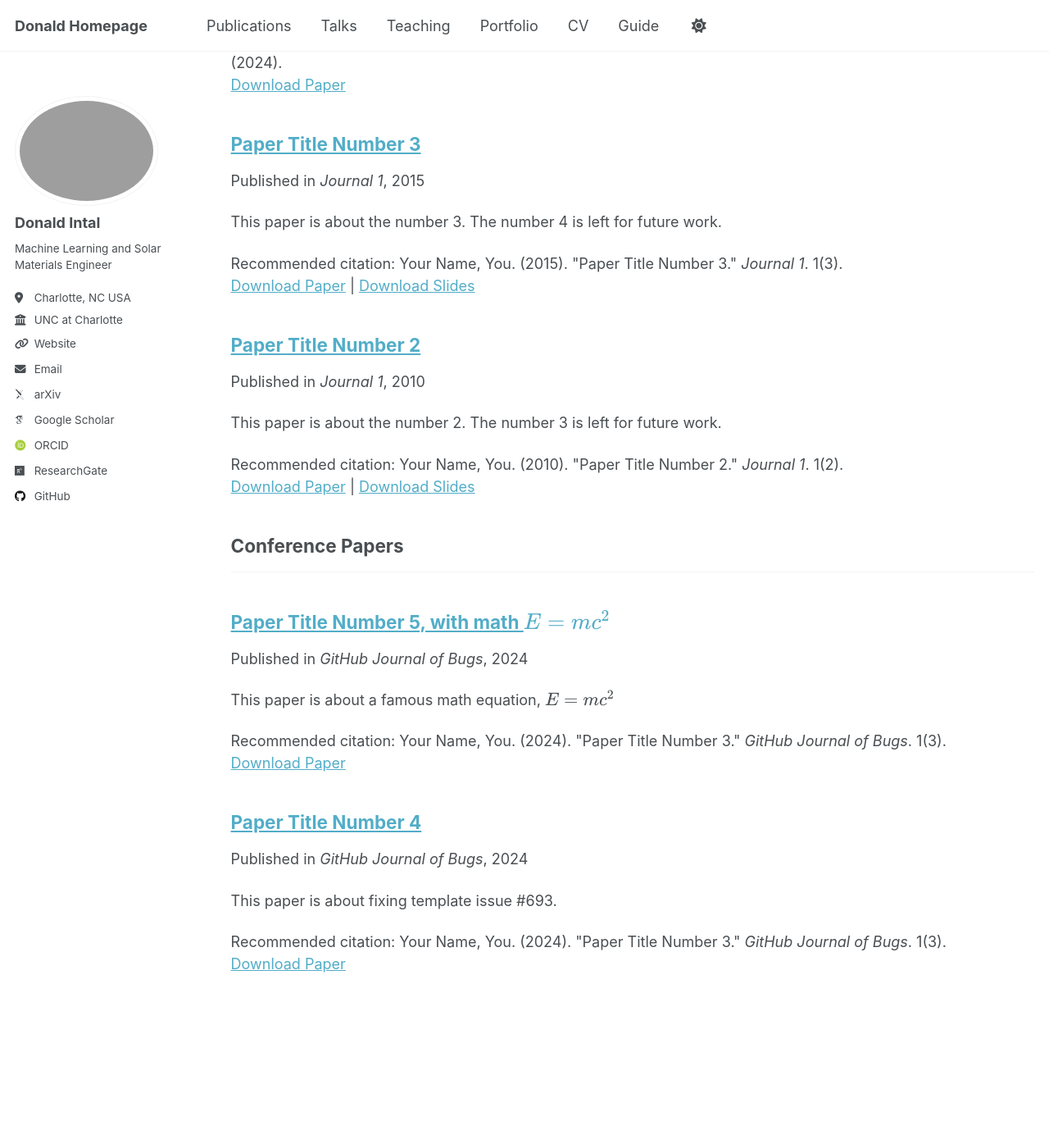
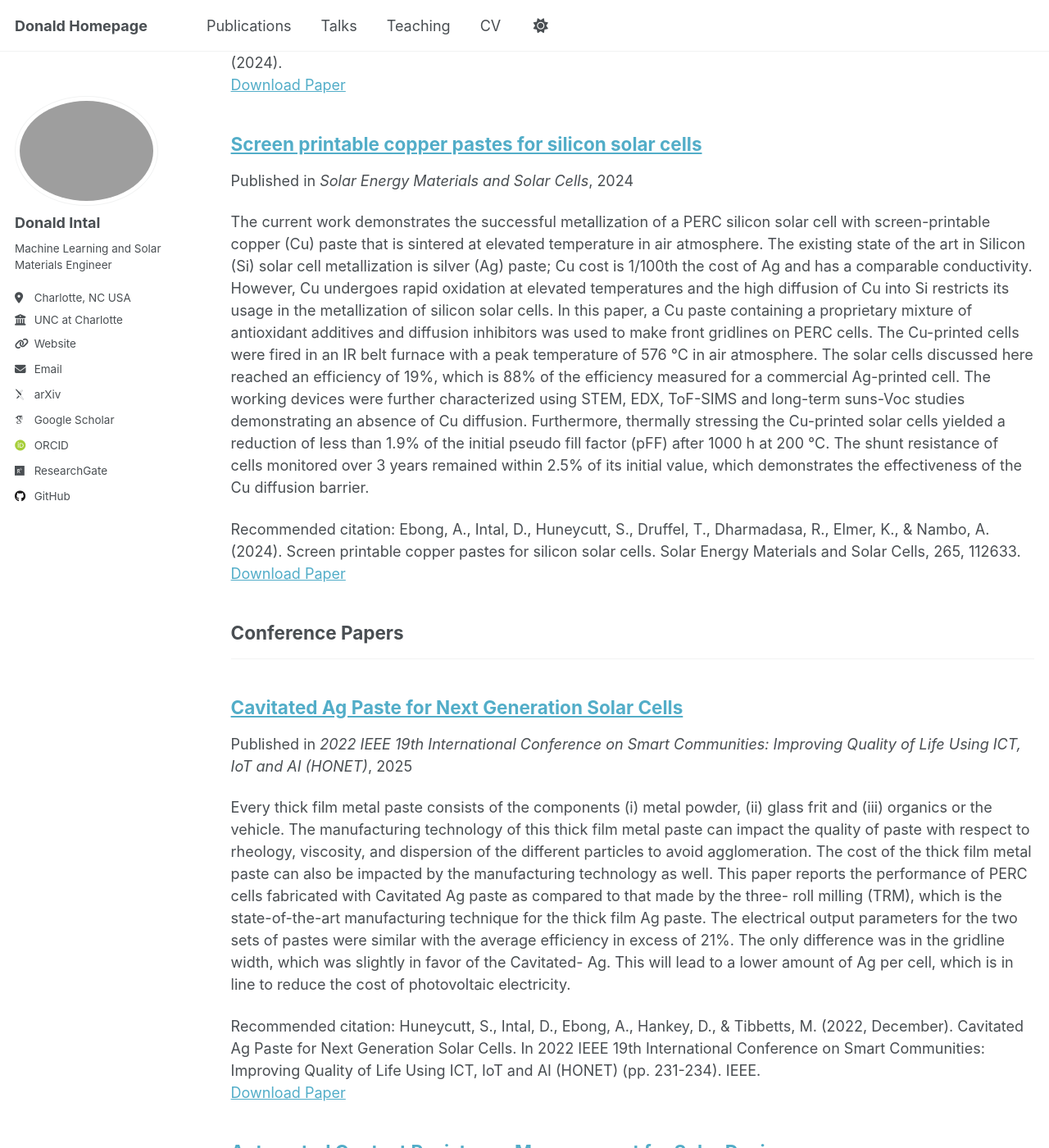
Before and after one commit to dintalframe/dintalframe.github.io, a Jekyll site: the page built from _pages/publications.html, in a window 1280 px wide and 1400 px high, scrolled down 603 px. Shown: the whole window at 82% size. Built offline with Jekyll 4.4.1, drawn with Linux system fonts in a browser that asks for light colours; some web fonts are replaced; a script that is not in the unit is left out; some of the changed text lies outside the part shown.

Commit message:
publication

```diff
--- a/_publications/2010-10-01-paper-title-number-2.md
+++ /dev/null
@@ -1,14 +0,0 @@
----
-title: "Paper Title Number 2"
-collection: publications
-category: manuscripts
-permalink: /publication/2010-10-01-paper-title-number-2
-excerpt: 'This paper is about the number 2. The number 3 is left for future work.'
-date: 2010-10-01
-venue: 'Journal 1'
-slidesurl: 'http://academicpages.github.io/files/slides2.pdf'
-paperurl: 'http://academicpages.github.io/files/paper2.pdf'
-citation: 'Your Name, You. (2010). &quot;Paper Title Number 2.&quot; <i>Journal 1</i>. 1(2).'
----
-
-The contents above will be part of a list of publications, if the user clicks the link for the publication than the contents of section will be rendered as a full page, allowing you to provide more information about the paper for the reader. When publications are displayed as a single page, the contents of the above "citation" field will automatically be included below this section in a smaller font.
--- a/_publications/2015-10-01-paper-title-number-3.md
+++ /dev/null
@@ -1,14 +0,0 @@
----
-title: "Paper Title Number 3"
-collection: publications
-category: manuscripts
-permalink: /publication/2015-10-01-paper-title-number-3
-excerpt: 'This paper is about the number 3. The number 4 is left for future work.'
-date: 2015-10-01
-venue: 'Journal 1'
-slidesurl: 'http://academicpages.github.io/files/slides3.pdf'
-paperurl: 'http://academicpages.github.io/files/paper3.pdf'
-citation: 'Your Name, You. (2015). &quot;Paper Title Number 3.&quot; <i>Journal 1</i>. 1(3).'
----
-
-The contents above will be part of a list of publications, if the user clicks the link for the publication than the contents of section will be rendered as a full page, allowing you to provide more information about the paper for the reader. When publications are displayed as a single page, the contents of the above "citation" field will automatically be included below this section in a smaller font.
--- a/_publications/2025-06-08-paper-title-number-5.md
+++ /dev/null
@@ -1,13 +0,0 @@
----
-title: "Paper Title Number 5, with math $$E=mc^2$$"
-collection: publications
-category: conferences
-permalink: /publication/2024-02-17-paper-title-number-4
-excerpt: 'This paper is about a famous math equation, $$E=mc^2$$'
-date: 2024-02-17
-venue: 'GitHub Journal of Bugs'
-paperurl: 'http://academicpages.github.io/files/paper3.pdf'
-citation: 'Your Name, You. (2024). &quot;Paper Title Number 3.&quot; <i>GitHub Journal of Bugs</i>. 1(3).'
----
-
-Using [MathJax](https://www.mathjax.org/) in the description is supported - $$E=mc^2$$ - however, the use must be mindful that the default delimiters are `$$...$$` and `\\[...\\]` which differs from the `$...$` that is typically expected.
--- /dev/null
+++ b/_publications/AutomatedCR.md
@@ -0,0 +1,13 @@
+---
+title: "Automated Contact Resistance Measurement for Solar Devices"
+collection: publications
+category: conferences
+permalink: /publication/AutomatedCR
+excerpt: 'Reliable contact resistance measurement is crucial for optimizing photovoltaic device performance. The Transmission Line Method (TLM), a four-point probe method, is often used to execute it. However, there is always some variations in the results arising from the placements of the probes by different operators. For consistent results independent of an operator, an automated measurement system integrating microcontroller-driven actuators, diagnostic tools, and a graphical interface was developed. The automated system also reduces the measurement time from 20 minutes to 3 minutes in addition reasonable repeatability mean deviations. The preliminary validated results showed accuracy discrepancies with the manual measurements which is attributed to nonuniform emitter doping, probe pressure inconsistencies, and surface irregularities. Proposed enhancements, including adaptive probes and real-time alignment feedback, aim to improve accuracy and extend applicability to advanced technologies like thin-film and heterojunction devices. This system provides a robust platform for high-throughput photovoltaic online testing and innovation in device evaluation.'
+date: 2025-03-22
+venue: 'IEEE SoutheastCon 2025'
+paperurl: 'https://doi.org/10.1109/SoutheastCon56624.2025.10971520'
+citation: 'Intal, Donald, et al. "Automated Contact Resistance Measurement for Solar Devices." SoutheastCon 2025. IEEE, 2025.'
+---
+
+Reliable contact resistance measurement is crucial for optimizing photovoltaic device performance. The Transmission Line Method (TLM), a four-point probe method, is often used to execute it. However, there is always some variations in the results arising from the placements of the probes by different operators. For consistent results independent of an operator, an automated measurement system integrating microcontroller-driven actuators, diagnostic tools, and a graphical interface was developed. The automated system also reduces the measurement time from 20 minutes to 3 minutes in addition reasonable repeatability mean deviations. The preliminary validated results showed accuracy discrepancies with the manual measurements which is attributed to nonuniform emitter doping, probe pressure inconsistencies, and surface irregularities. Proposed enhancements, including adaptive probes and real-time alignment feedback, aim to improve accuracy and extend applicability to advanced technologies like thin-film and heterojunction devices. This system provides a robust platform for high-throughput photovoltaic online testing and innovation in device evaluation.
--- /dev/null
+++ b/_publications/CNCAg.md
@@ -0,0 +1,13 @@
+---
+title: "The Investigation of the Addition of Surface-engineered Carbon Nanotubes to Ag Thick Film Paste to Improve the Solar Cell Front Gridline Durability"
+collection: publications
+category: conferences
+permalink: /publication/CNCAg
+excerpt: 'Extending the lifetime of solar cells in a module is one way of reducing the cost of solar electricity. This could be done by incorporating surface-engineered carbon nanotubes (SE-CNTs) into a commercial Ag paste for the front gridlines of a solar cell. This work shows the preliminary results of two sets of samples with and without the SE-CNTs, which confirm that there is no detrimental effect electrically to the cells when SE-CNTs are incorporated. The average efficiency of G1-CZ PERC cells with the SE-CNT incorporated Ag paste was the same to the counterpart commercial paste at~22.3%. This is very promising as the durability of the gridlines is increased; enabling the cells to produce electricity at >80% of its initial capacity for at least 30 years. Thus, by increasing the malleability of the front gridlines to withstand the stress and strain resulting from large temperature gradients, good adhesion to both the Si bulk and ribbon interconnects coupled with high efficiency would make this a dream come true for the PV industry.'
+date: 2024-06-09
+venue: '2024 IEEE 52nd Photovoltaic Specialist Conference (PVSC)'
+paperurl: 'https://doi.org/10.1109/PVSC57443.2024.10749220'
+citation: 'Huneycutt, S., Ebong, A., Intal, D., Chavez, A., Jeffries, A., & Han, S. M. (2024, June). The Investigation of the Addition of Surface-engineered Carbon Nanotubes to Ag Thick Film Paste to Improve the Solar Cell Front Gridline Durability. In 2024 IEEE 52nd Photovoltaic Specialist Conference (PVSC) (pp. 1496-1498). IEEE.'
+---
+
+Extending the lifetime of solar cells in a module is one way of reducing the cost of solar electricity. This could be done by incorporating surface-engineered carbon nanotubes (SE-CNTs) into a commercial Ag paste for the front gridlines of a solar cell. This work shows the preliminary results of two sets of samples with and without the SE-CNTs, which confirm that there is no detrimental effect electrically to the cells when SE-CNTs are incorporated. The average efficiency of G1-CZ PERC cells with the SE-CNT incorporated Ag paste was the same to the counterpart commercial paste at~22.3%. This is very promising as the durability of the gridlines is increased; enabling the cells to produce electricity at >80% of its initial capacity for at least 30 years. Thus, by increasing the malleability of the front gridlines to withstand the stress and strain resulting from large temperature gradients, good adhesion to both the Si bulk and ribbon interconnects coupled with high efficiency would make this a dream come true for the PV industry.
--- /dev/null
+++ b/_publications/CavAgConf2022.md
@@ -0,0 +1,13 @@
+---
+title: "Cavitated Ag Paste for Next Generation Solar Cells"
+collection: publications
+category: conferences
+permalink: /publication/CavAgConf2022
+excerpt: 'Every thick film metal paste consists of the components (i) metal powder, (ii) glass frit and (iii) organics or the vehicle. The manufacturing technology of this thick film metal paste can impact the quality of paste with respect to rheology, viscosity, and dispersion of the different particles to avoid agglomeration. The cost of the thick film metal paste can also be impacted by the manufacturing technology as well. This paper reports the performance of PERC cells fabricated with Cavitated Ag paste as compared to that made by the three- roll milling (TRM), which is the state-of-the-art manufacturing technique for the thick film Ag paste. The electrical output parameters for the two sets of pastes were similar with the average efficiency in excess of 21%. The only difference was in the gridline width, which was slightly in favor of the Cavitated- Ag. This will lead to a lower amount of Ag per cell, which is in line to reduce the cost of photovoltaic electricity.'
+date: 2025-03-22
+venue: '2022 IEEE 19th International Conference on Smart Communities: Improving Quality of Life Using ICT, IoT and AI (HONET)'
+paperurl: 'https://doi.org/10.1109/SoutheastCon56624.2025.10971520'
+citation: 'Huneycutt, S., Intal, D., Ebong, A., Hankey, D., & Tibbetts, M. (2022, December). Cavitated Ag Paste for Next Generation Solar Cells. In 2022 IEEE 19th International Conference on Smart Communities: Improving Quality of Life Using ICT, IoT and AI (HONET) (pp. 231-234). IEEE.'
+---
+
+Every thick film metal paste consists of the components (i) metal powder, (ii) glass frit and (iii) organics or the vehicle. The manufacturing technology of this thick film metal paste can impact the quality of paste with respect to rheology, viscosity, and dispersion of the different particles to avoid agglomeration. The cost of the thick film metal paste can also be impacted by the manufacturing technology as well. This paper reports the performance of PERC cells fabricated with Cavitated Ag paste as compared to that made by the three- roll milling (TRM), which is the state-of-the-art manufacturing technique for the thick film Ag paste. The electrical output parameters for the two sets of pastes were similar with the average efficiency in excess of 21%. The only difference was in the gridline width, which was slightly in favor of the Cavitated- Ag. This will lead to a lower amount of Ag per cell, which is in line to reduce the cost of photovoltaic electricity.
--- /dev/null
+++ b/_publications/Prospect2023.md
@@ -0,0 +1,13 @@
+---
+title: "The Prospect of Cost Reduction in the Metallization of Crystalline Silicon Solar Cells by Alternative Metal Contacts-Ag Coated Cu Paste"
+collection: publications
+category: conferences
+permalink: /publication/Prospect2023
+excerpt: 'This paper reports on the progress for contacting PERC structures with atmospheric Ag-coated Cu (Ag-c-Cu) screen-printable paste. The preliminary efficiency of >19% on the commercial size silicon wafers is very encouraging, in particular because the cells were sintered at the same peak temperature as the standard Ag paste. The cell efficiency was controlled by the low fill factor of 73.6% due to high series resistance (Rs) of 1.59 Ωcm−2 The high Rs was due to poor printing resulting from non-optimized rheology and viscosity of the Ag-c-Cu. Because this paste was made through the cavitation method instead of the three-roll-milling, the finger widths are very narrow, which would further reduce the metal foot print and cost. This is good news for the concern about Cu diffusion into silicon at high temperature as the Jo2 for this cell and others remain in the 10−9 A/cm2 suggesting the junction is not compromised.'
+date: 2023-12-04
+venue: '2023 IEEE 20th International Conference on Smart Communities: Improving Quality of Life using AI, Robotics and IoT (HONET)'
+paperurl: 'https://doi.org/10.1109/HONET59747.2023.10375015'
+citation: 'Ebong, A., Intal, D., Huneycutt, S., Imhof, H., Stephenson, R., Hankey, D., & Tibbets, M. (2023, December). The Prospect of Cost Reduction in the Metallization of Crystalline Silicon Solar Cells by Alternative Metal Contacts-Ag Coated Cu Paste. In 2023 IEEE 20th International Conference on Smart Communities: Improving Quality of Life using AI, Robotics and IoT (HONET) (pp. 101-104). IEEE.'
+---
+
+This paper reports on the progress for contacting PERC structures with atmospheric Ag-coated Cu (Ag-c-Cu) screen-printable paste. The preliminary efficiency of >19% on the commercial size silicon wafers is very encouraging, in particular because the cells were sintered at the same peak temperature as the standard Ag paste. The cell efficiency was controlled by the low fill factor of 73.6% due to high series resistance (Rs) of 1.59 Ωcm−2 The high Rs was due to poor printing resulting from non-optimized rheology and viscosity of the Ag-c-Cu. Because this paste was made through the cavitation method instead of the three-roll-milling, the finger widths are very narrow, which would further reduce the metal foot print and cost. This is good news for the concern about Cu diffusion into silicon at high temperature as the Jo2 for this cell and others remain in the 10−9 A/cm2 suggesting the junction is not compromised.
--- /dev/null
+++ b/_publications/ThinFilmConf.md
@@ -0,0 +1,13 @@
+---
+title: "Thin-Film Solar Photovoltaics: Trends and Future Directions"
+collection: publications
+category: conferences
+permalink: /publication/ThinFilmConf
+excerpt: 'Thin-film solar cell can be cost-effective because of minimal material usage, flexibility, and potential high efficiency. The traditional thin-film solar technologies include amorphous silicon (a-Si), cadmium telluride (CdTe), and copper indium gallium selenide (CIGS). This paper reviews the traditional thin-film solar technologies at laboratory and commercial scales, their market shares, and the reliability. It also discusses the emerging thin-film technologies, such as perovskite solar cells, copper zinc tin sulfide (CZTS), quantum dot, organic photovoltaics (OPV), and dye-sensitized solar cells (DSSC), in view of their rapid advancements and potential future deployments. While a-Si technology faces low efficiency and light-induced degradation, CdTe and CIGS continue to demonstrate strong potential in module efficiency. The future direction of thin-film solar technologies, in particular, applications which relies on longevity, reliability, consumer confidence, and increased investment is also explored.'
+date: 2024-12-03
+venue: '2024 IEEE 21st International Conference on Smart Communities: Improving Quality of Life using AI, Robotics and IoT (HONET)'
+paperurl: 'https://doi.org/10.1109/HONET63146.2024.10822947'
+citation: 'Intal, Donald, and Abasifreke Ebong. "Thin-Film Solar Photovoltaics: Trends and Future Directions." 2024 IEEE 21st International Conference on Smart Communities: Improving Quality of Life using AI, Robotics and IoT (HONET). IEEE, 2024.'
+---
+
+Thin-film solar cell can be cost-effective because of minimal material usage, flexibility, and potential high efficiency. The traditional thin-film solar technologies include amorphous silicon (a-Si), cadmium telluride (CdTe), and copper indium gallium selenide (CIGS). This paper reviews the traditional thin-film solar technologies at laboratory and commercial scales, their market shares, and the reliability. It also discusses the emerging thin-film technologies, such as perovskite solar cells, copper zinc tin sulfide (CZTS), quantum dot, organic photovoltaics (OPV), and dye-sensitized solar cells (DSSC), in view of their rapid advancements and potential future deployments. While a-Si technology faces low efficiency and light-induced degradation, CdTe and CIGS continue to demonstrate strong potential in module efficiency. The future direction of thin-film solar technologies, in particular, applications which relies on longevity, reliability, consumer confidence, and increased investment is also explored.
--- /dev/null
+++ b/_publications/screenprintableCu.md
@@ -0,0 +1,13 @@
+---
+title: "Screen printable copper pastes for silicon solar cells"
+collection: publications
+category: manuscripts
+permalink: /publication/screenprintableCu
+excerpt: 'The current work demonstrates the successful metallization of a PERC silicon solar cell with screen-printable copper (Cu) paste that is sintered at elevated temperature in air atmosphere. The existing state of the art in Silicon (Si) solar cell metallization is silver (Ag) paste; Cu cost is 1/100th the cost of Ag and has a comparable conductivity. However, Cu undergoes rapid oxidation at elevated temperatures and the high diffusion of Cu into Si restricts its usage in the metallization of silicon solar cells. In this paper, a Cu paste containing a proprietary mixture of antioxidant additives and diffusion inhibitors was used to make front gridlines on PERC cells. The Cu-printed cells were fired in an IR belt furnace with a peak temperature of 576 °C in air atmosphere. The solar cells discussed here reached an efficiency of 19%, which is 88% of the efficiency measured for a commercial Ag-printed cell. The working devices were further characterized using STEM, EDX, ToF-SIMS and long-term suns-Voc studies demonstrating an absence of Cu diffusion. Furthermore, thermally stressing the Cu-printed solar cells yielded a reduction of less than 1.9% of the initial pseudo fill factor (pFF) after 1000 h at 200 °C. The shunt resistance of cells monitored over 3 years remained within 2.5% of its initial value, which demonstrates the effectiveness of the Cu diffusion barrier.'
+date: 2024-01-15
+venue: 'Solar Energy Materials and Solar Cells'
+paperurl: 'https://doi.org/10.1016/j.solmat.2023.112633'
+citation: 'Ebong, A., Intal, D., Huneycutt, S., Druffel, T., Dharmadasa, R., Elmer, K., & Nambo, A. (2024). Screen printable copper pastes for silicon solar cells. Solar Energy Materials and Solar Cells, 265, 112633.'
+---
+
+The current work demonstrates the successful metallization of a PERC silicon solar cell with screen-printable copper (Cu) paste that is sintered at elevated temperature in air atmosphere. The existing state of the art in Silicon (Si) solar cell metallization is silver (Ag) paste; Cu cost is 1/100th the cost of Ag and has a comparable conductivity. However, Cu undergoes rapid oxidation at elevated temperatures and the high diffusion of Cu into Si restricts its usage in the metallization of silicon solar cells. In this paper, a Cu paste containing a proprietary mixture of antioxidant additives and diffusion inhibitors was used to make front gridlines on PERC cells. The Cu-printed cells were fired in an IR belt furnace with a peak temperature of 576 °C in air atmosphere. The solar cells discussed here reached an efficiency of 19%, which is 88% of the efficiency measured for a commercial Ag-printed cell. The working devices were further characterized using STEM, EDX, ToF-SIMS and long-term suns-Voc studies demonstrating an absence of Cu diffusion. Furthermore, thermally stressing the Cu-printed solar cells yielded a reduction of less than 1.9% of the initial pseudo fill factor (pFF) after 1000 h at 200 °C. The shunt resistance of cells monitored over 3 years remained within 2.5% of its initial value, which demonstrates the effectiveness of the Cu diffusion barrier.
```
Also changed, not shown: _data/navigation.yml (+4 -4 lines), _publications/2024-02-17-paper-title-number-4.md (deleted, +0 -13 lines).
